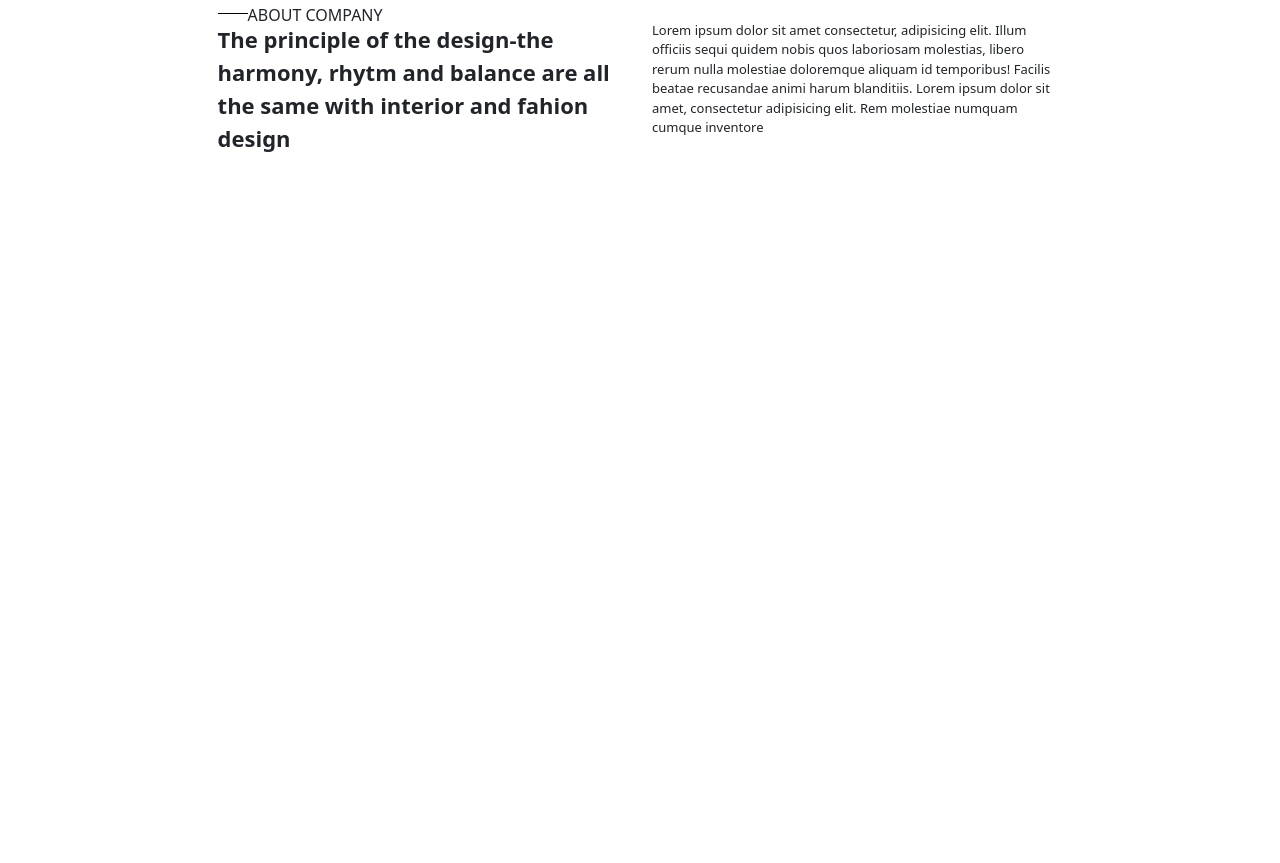
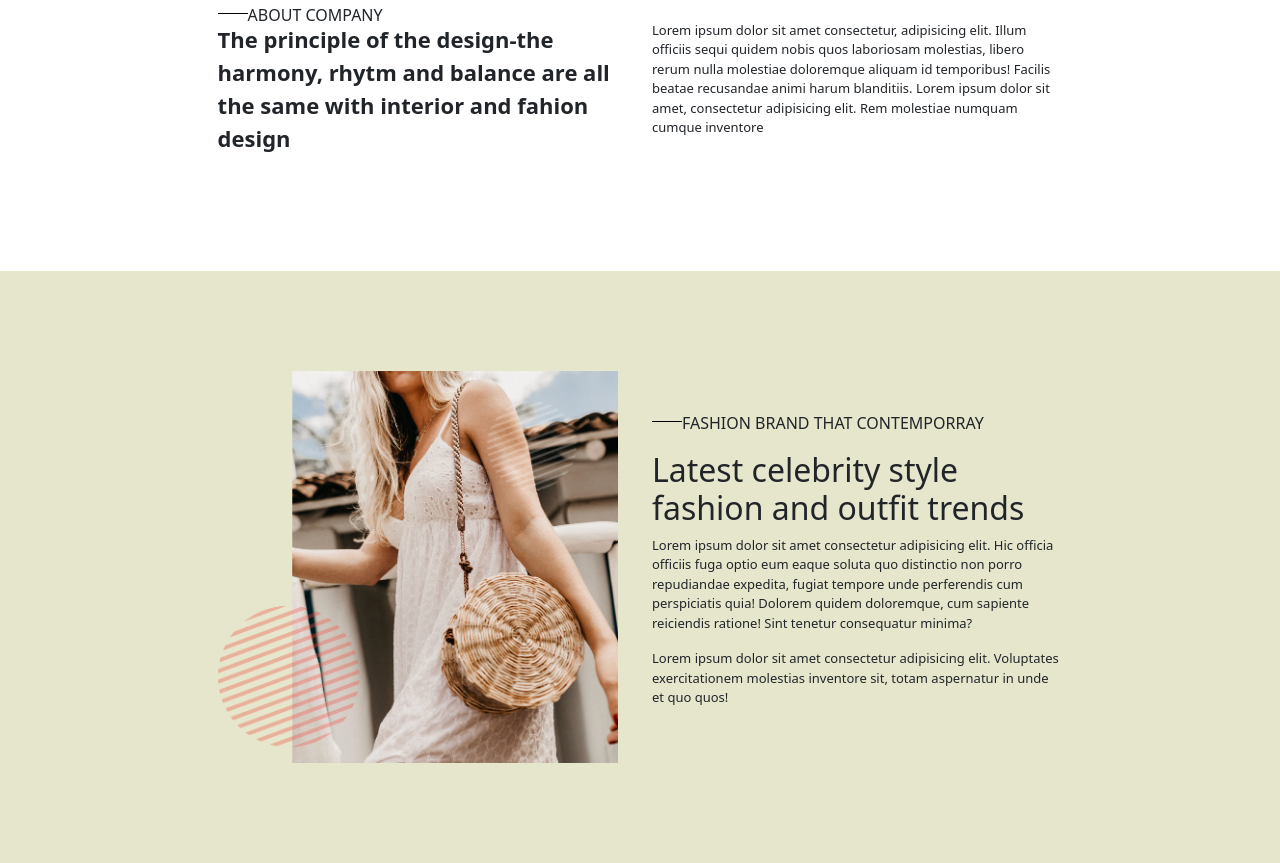
Before and after one commit to ramdam1080/PROJETS_JS, a website: page index.html in a window 1280 px wide. Shown: the part 1395-2258 px from the top of the page. Before the commit the page ends 1666 px from the top, so only its background shows below. Drawn offline with Linux system fonts and the light colour scheme.

Commit message:
section2

```diff
--- a/index.html
+++ b/index.html
@@ -91,8 +91,8 @@
         <h1 class="text-white women text-center mt-5">WOMENS</h1>
     </header>
     <!-- fin header -->
+
     <!-- section1 -->
-
     <section>
         <div class="d-flex container justify-content-evenly section1">
             <div>
@@ -104,8 +104,6 @@
             <div>
                 <p><i class="fas fa-gift"></i> GIFTS FOR MEMBERS</p>
             </div>
-
-
         </div>
         <div class="d-flex gap-3  justify-content-center mt-5">
             <div><img width="300" src="./public/img/collect/one-page-collection-06.jpg" alt=""></div>
@@ -121,20 +119,45 @@
                         <div class="ligne"></div>
                         <p class="company">ABOUT COMPANY</p>
                     </div>
-                <p class="harmony"><b>The principle of the design-the harmony,  rhytm and balance are all the same with
+                    <p class="harmony"><b>The principle of the design-the harmony, rhytm and balance are all the same
+                            with
                             interior and
                             fahion design</b></p>
-
                 </div>
                 <div class="col-sm-6">
-                <p class="fs-7 ">Lorem ipsum dolor sit amet consectetur, adipisicing elit. Illum officiis sequi quidem
+                    <p class="fs-7 ">Lorem ipsum dolor sit amet consectetur, adipisicing elit. Illum officiis sequi
+                        quidem
                         nobis quos laboriosam molestias, libero rerum nulla molestiae doloremque aliquam id temporibus!
-                    Facilis beatae recusandae animi harum blanditiis. Lorem ipsum dolor sit amet, consectetur adipisicing elit. Rem molestiae numquam cumque inventore</p>
+                        Facilis beatae recusandae animi harum blanditiis. Lorem ipsum dolor sit amet, consectetur
+                        adipisicing elit. Rem molestiae numquam cumque inventore</p>
+                </div>
+            </div>
+        </div>
+    </section>
+    <!-- fin de section1 -->
+    <!-- section2 -->
+    <section class="section2">
+        <div class="container2 p">
+            <div class="row align-items-center">
+                <div class="col-sm-6">
+                    <img width="400" src="./public/img/collect/one-page-img-03.png" alt="">
+                </div>
+
+                <div class="col-sm-6">
+                    <div class="d-flex">
+                        <div class="ligne"></div>
+                        <p>FASHION BRAND THAT CONTEMPORRAY</p>
+                    </div>
+<h2>Latest celebrity style fashion and outfit trends</h2>
+<p class="fs-7 ">Lorem ipsum dolor sit amet consectetur adipisicing elit. Hic officia officiis fuga optio eum eaque soluta quo distinctio non porro repudiandae expedita, fugiat tempore unde perferendis cum perspiciatis quia! Dolorem quidem doloremque, cum sapiente reiciendis ratione! Sint tenetur consequatur minima?</p>
+
+<p class="fs-7 ">Lorem ipsum dolor sit amet consectetur adipisicing elit. Voluptates exercitationem molestias inventore sit, totam aspernatur in unde et quo quos!</p>
+                </div>
+
             </div>
 
 
 
-        </div>
         </div>
 
 
@@ -145,8 +168,6 @@
 
 
 
-
-
     <script src="./public/js/main.js"></script>
 </body>
 
--- a/src/sass/style.sass
+++ b/src/sass/style.sass
@@ -126,3 +126,6 @@ nav
     font-size: 22px
 .p
     padding: 100px 0
+
+.section2
+    background-color: #e6e6cc
```
Also changed, not shown: public/css/style.css, 1 other file. Lines whose indentation alone changed are shown as unchanged.
